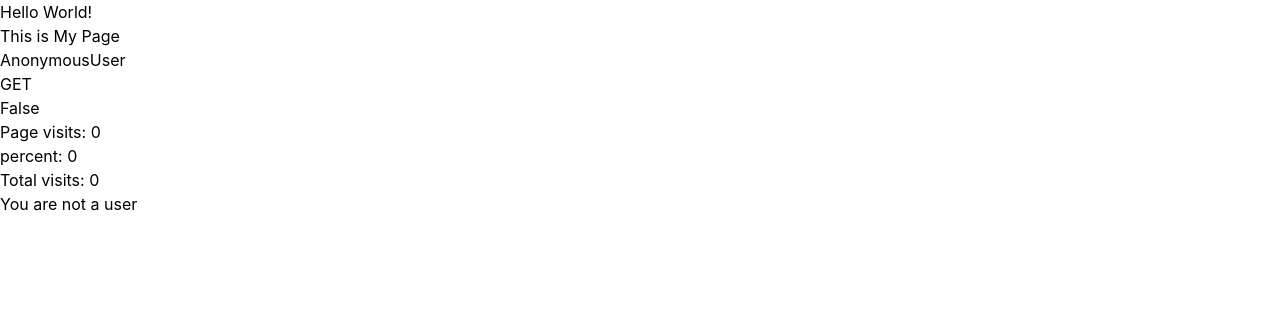
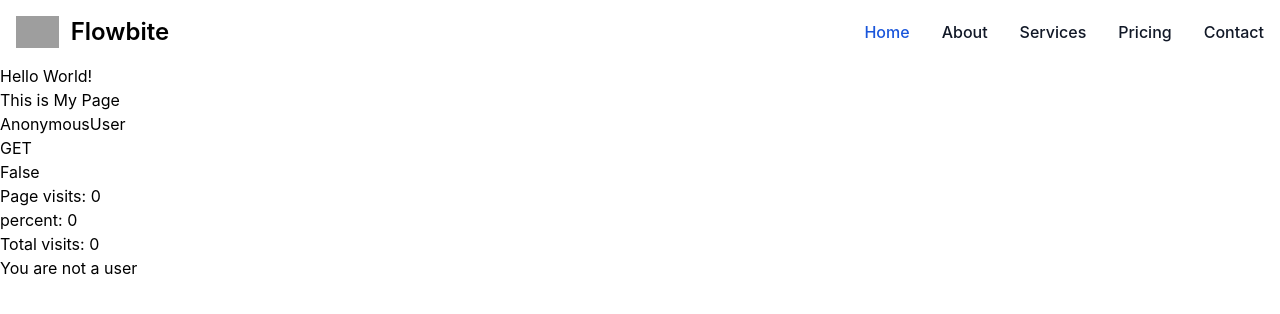
Before and after one commit to Ibrahimjay/saas-rnd-sample, a Django app: page / in a window 1280 px wide. Shown: the top 314 px of the page. Run offline with Django 5.2, Linux system fonts and the light colour scheme; data comes from the database, SQL or seed files in the repository; some libraries are stand-ins or nearby versions; grey boxes are pictures that could not be loaded.

Commit message:
add navigation to page

```diff
--- a/src/templates/base.html
+++ b/src/templates/base.html
@@ -7,7 +7,7 @@
     {% include "base/css.html" %}
 </head>
 <body>
-
+    {%  include "nav/navbar.html" %}
 {% block body %}
 {% endblock body %}
 
--- a/src/templates/base/css.html
+++ b/src/templates/base/css.html
@@ -1 +1,4 @@
+{% comment %} {% load static %}
+<link href="{% static "vendors/flowbite.min.css" %}" rel="stylesheet" /> {% endcomment %}
+
 <link href="https://cdn.jsdelivr.net/npm/flowbite@2.4.1/dist/flowbite.min.css" rel="stylesheet" />
--- a/src/templates/base/js.html
+++ b/src/templates/base/js.html
@@ -1 +1,4 @@
+{% comment %} {% load static %}
+<script src="{% static "vendors/flowbite.min.js" %}"></script> {% endcomment %}
+
 <script src="https://cdn.jsdelivr.net/npm/flowbite@2.4.1/dist/flowbite.min.js"></script>
--- /dev/null
+++ b/src/templates/nav/navbar.html
@@ -0,0 +1,35 @@
+
+
+<nav class="bg-white border-gray-200 dark:bg-gray-900">
+    <div class="max-w-screen-xl flex flex-wrap items-center justify-between mx-auto p-4">
+      <a href="https://flowbite.com/" class="flex items-center space-x-3 rtl:space-x-reverse">
+          <img src="https://flowbite.com/docs/images/logo.svg" class="h-8" alt="Flowbite Logo" />
+          <span class="self-center text-2xl font-semibold whitespace-nowrap dark:text-white">Flowbite</span>
+      </a>
+      <button data-collapse-toggle="navbar-default" type="button" class="inline-flex items-center p-2 w-10 h-10 justify-center text-sm text-gray-500 rounded-lg md:hidden hover:bg-gray-100 focus:outline-none focus:ring-2 focus:ring-gray-200 dark:text-gray-400 dark:hover:bg-gray-700 dark:focus:ring-gray-600" aria-controls="navbar-default" aria-expanded="false">
+          <span class="sr-only">Open main menu</span>
+          <svg class="w-5 h-5" aria-hidden="true" xmlns="http://www.w3.org/2000/svg" fill="none" viewBox="0 0 17 14">
+              <path stroke="currentColor" stroke-linecap="round" stroke-linejoin="round" stroke-width="2" d="M1 1h15M1 7h15M1 13h15"/>
+          </svg>
+      </button>
+      <div class="hidden w-full md:block md:w-auto" id="navbar-default">
+        <ul class="font-medium flex flex-col p-4 md:p-0 mt-4 border border-gray-100 rounded-lg bg-gray-50 md:flex-row md:space-x-8 rtl:space-x-reverse md:mt-0 md:border-0 md:bg-white dark:bg-gray-800 md:dark:bg-gray-900 dark:border-gray-700">
+          <li>
+            <a href="#" class="block py-2 px-3 text-white bg-blue-700 rounded md:bg-transparent md:text-blue-700 md:p-0 dark:text-white md:dark:text-blue-500" aria-current="page">Home</a>
+          </li>
+          <li>
+            <a href="#" class="block py-2 px-3 text-gray-900 rounded hover:bg-gray-100 md:hover:bg-transparent md:border-0 md:hover:text-blue-700 md:p-0 dark:text-white md:dark:hover:text-blue-500 dark:hover:bg-gray-700 dark:hover:text-white md:dark:hover:bg-transparent">About</a>
+          </li>
+          <li>
+            <a href="#" class="block py-2 px-3 text-gray-900 rounded hover:bg-gray-100 md:hover:bg-transparent md:border-0 md:hover:text-blue-700 md:p-0 dark:text-white md:dark:hover:text-blue-500 dark:hover:bg-gray-700 dark:hover:text-white md:dark:hover:bg-transparent">Services</a>
+          </li>
+          <li>
+            <a href="#" class="block py-2 px-3 text-gray-900 rounded hover:bg-gray-100 md:hover:bg-transparent md:border-0 md:hover:text-blue-700 md:p-0 dark:text-white md:dark:hover:text-blue-500 dark:hover:bg-gray-700 dark:hover:text-white md:dark:hover:bg-transparent">Pricing</a>
+          </li>
+          <li>
+            <a href="#" class="block py-2 px-3 text-gray-900 rounded hover:bg-gray-100 md:hover:bg-transparent md:border-0 md:hover:text-blue-700 md:p-0 dark:text-white md:dark:hover:text-blue-500 dark:hover:bg-gray-700 dark:hover:text-white md:dark:hover:bg-transparent">Contact</a>
+          </li>
+        </ul>
+      </div>
+    </div>
+  </nav>
```
Also changed, not shown: src/cfehome/settings.py (+11 -0 lines), 1 other file.
